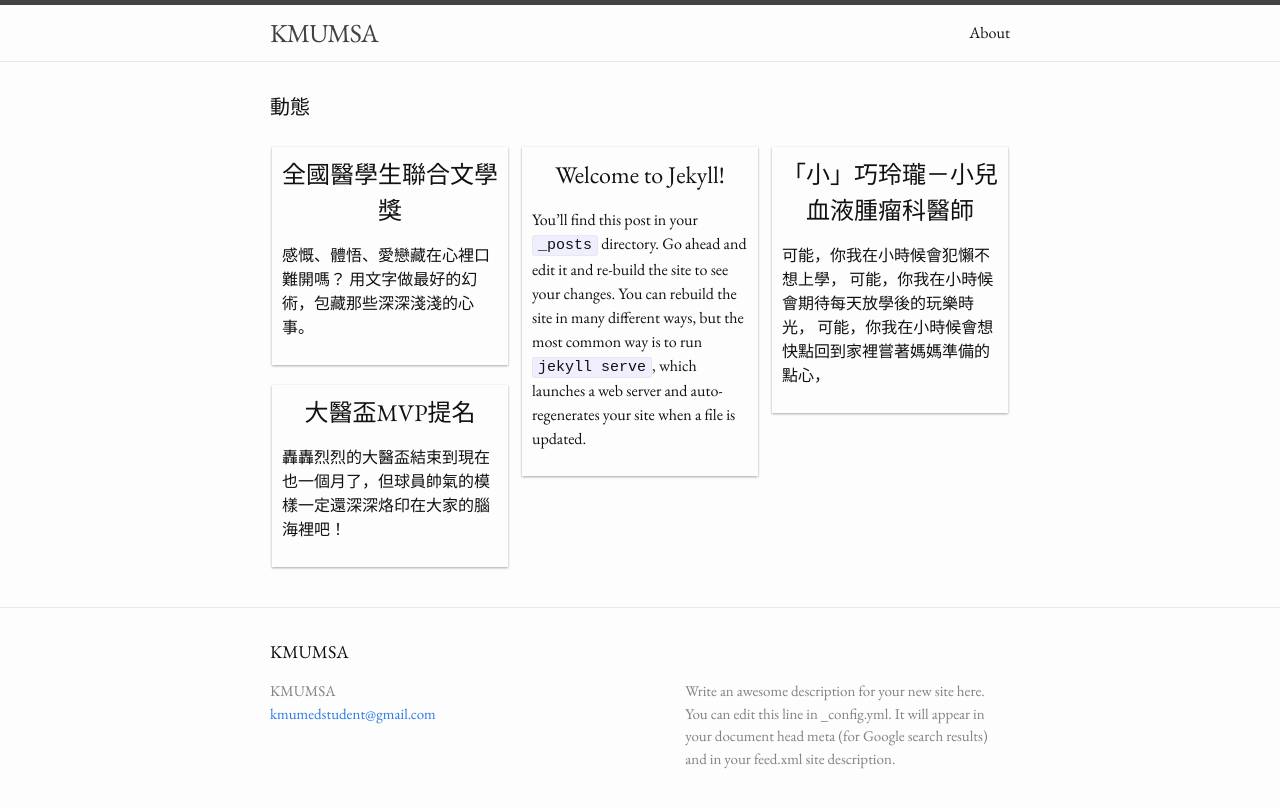
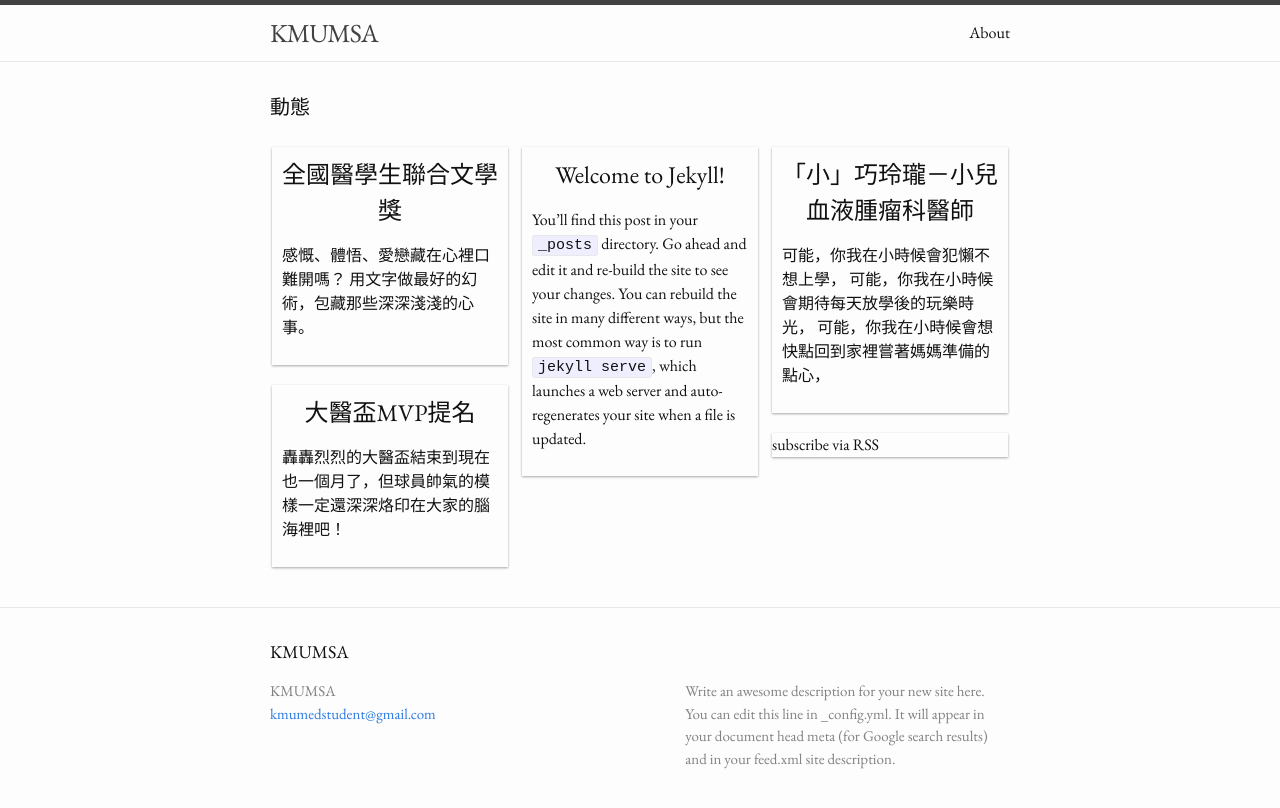
Before and after one commit to HsuYR/msasite, a Jekyll site: the page built from index.html, in a window 1280 px wide. Shown: the top 808 px of the page. Built offline with Jekyll 4.4.1, drawn with Linux system fonts in a browser that asks for light colours; some web fonts are replaced.

Commit message:
Place function card after all cards

```diff
--- a/_includes/cards.html
+++ b/_includes/cards.html
@@ -14,6 +14,13 @@
         </a>
       </div>
     </div>
+    {% if forloop.last %}
+    <div class="card-shadow-wrap">
+      <div class="card">
+        {% include function-card.html %}
+      </div>
+    </div>
+    {% endif %}
     {% endfor %}
   </div>
 </div>
```
